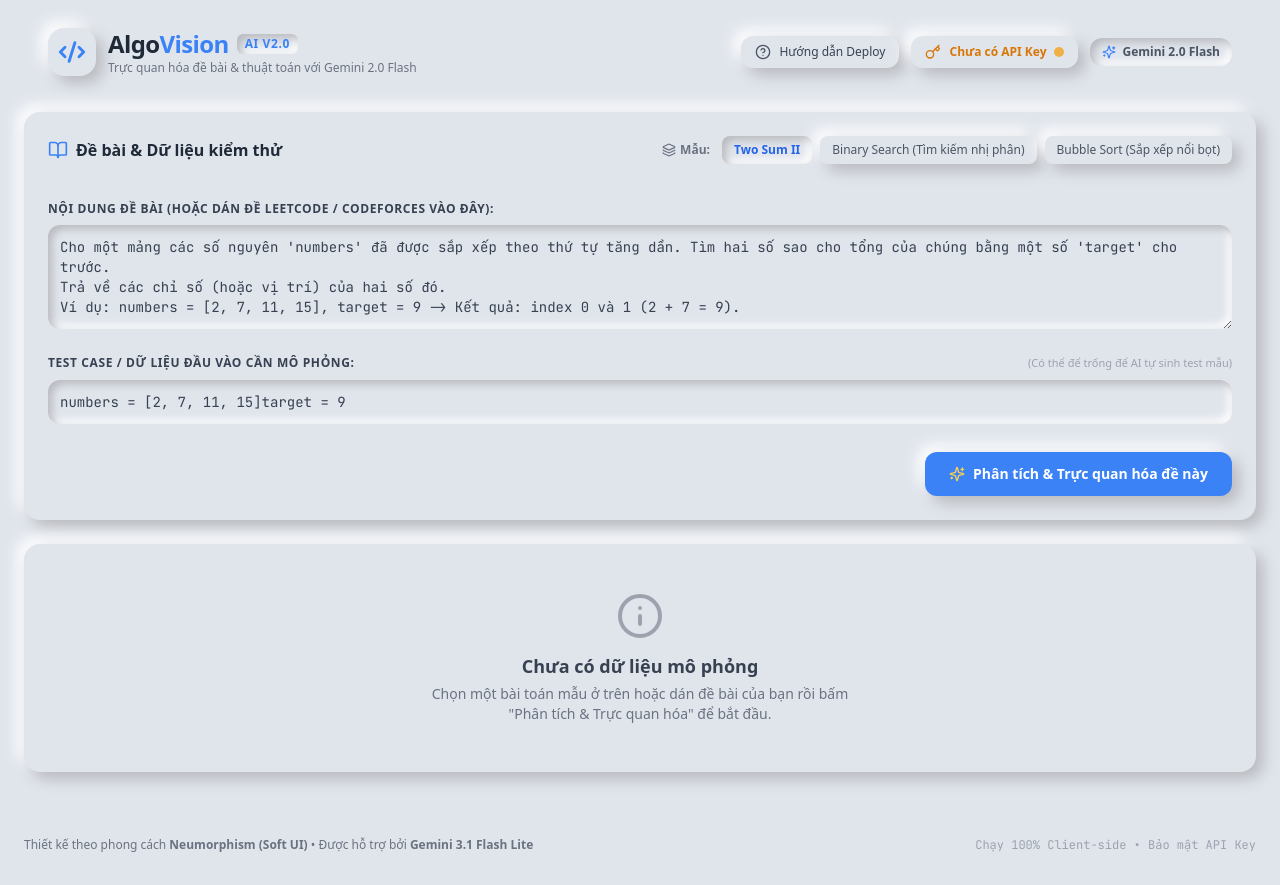
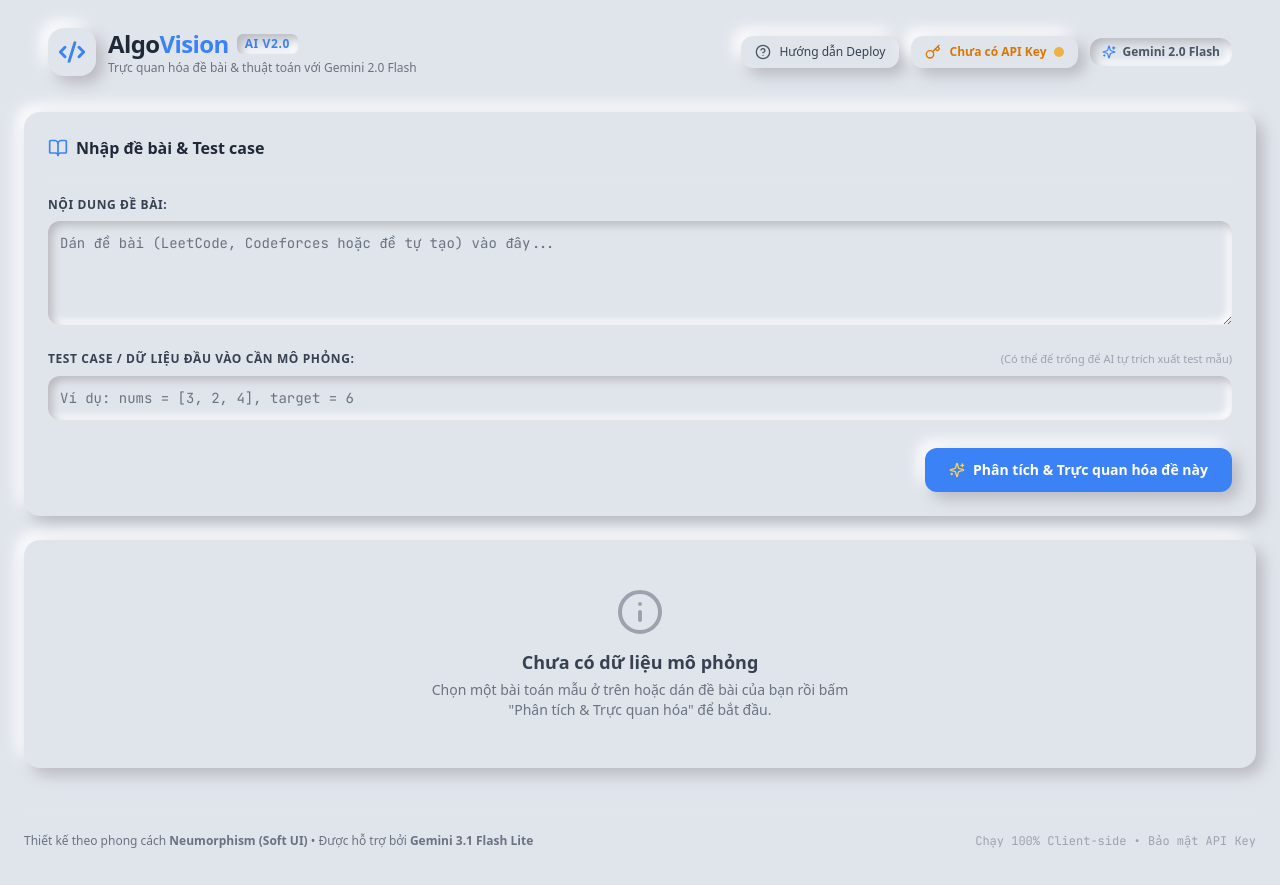
Before and after one commit to Crablegit/AlgoVision, a React (Vite) app: page / in a window 1280 px wide. Built offline with nearby package versions, Linux system fonts and the light colour scheme.

Commit message:
Update ProblemInput.tsx

```diff
--- a/src/components/ProblemInput.tsx
+++ b/src/components/ProblemInput.tsx
@@ -1,10 +1,7 @@
 import React, { useState } from 'react';
-import { Sparkles, PlayCircle, BookOpen, Layers, Loader2, AlertTriangle } from 'lucide-react';
-import { SAMPLE_PROBLEMS } from '../data/sampleProblems';
-import { SampleProblem } from '../types';
+import { Sparkles, BookOpen, Loader2, AlertTriangle } from 'lucide-react';
 
 interface ProblemInputProps {
-  onSelectSample: (sample: SampleProblem) => void;
   onAnalyze: (problemText: string, customInput: string) => Promise<void>;
   isLoading: boolean;
   hasApiKey: boolean;
@@ -12,24 +9,14 @@ interface ProblemInputProps {
 }
 
 export const ProblemInput: React.FC<ProblemInputProps> = ({
-  onSelectSample,
   onAnalyze,
   isLoading,
   hasApiKey,
   onOpenApiKeyModal
 }) => {
-  const [activeSampleId, setActiveSampleId] = useState<string>(SAMPLE_PROBLEMS[0].id);
-  const [problemText, setProblemText] = useState<string>(SAMPLE_PROBLEMS[0].description);
-  const [customInput, setCustomInput] = useState<string>(SAMPLE_PROBLEMS[0].defaultInput);
+  const [problemText, setProblemText] = useState<string>('');
+  const [customInput, setCustomInput] = useState<string>('');
   const [errorMsg, setErrorMsg] = useState<string | null>(null);
-
-  const handleSelectPreset = (sample: SampleProblem) => {
-    setActiveSampleId(sample.id);
-    setProblemText(sample.description);
-    setCustomInput(sample.defaultInput);
-    setErrorMsg(null);
-    onSelectSample(sample);
-  };
 
   const handleAnalyzeClick = async () => {
     if (!hasApiKey) {
@@ -52,73 +39,46 @@ export const ProblemInput: React.FC<ProblemInputProps> = ({
 
   return (
     <div className="w-full neu-card flex flex-col gap-5">
-      {/* Header of card: Preset buttons */}
-      <div className="flex flex-col sm:flex-row items-start sm:items-center justify-between gap-3 border-b border-gray-200/60 pb-4">
+      <div className="flex items-center justify-between border-b border-gray-200/60 pb-4">
         <div className="flex items-center gap-2">
           <BookOpen className="w-5 h-5 text-blue-500" />
-          <h2 className="text-base font-bold text-gray-800">Đề bài & Dữ liệu kiểm thử</h2>
-        </div>
-
-        {/* Preset problem pills */}
-        <div className="flex flex-wrap items-center gap-2">
-          <span className="text-xs font-semibold text-gray-500 mr-1 flex items-center gap-1">
-            <Layers className="w-3.5 h-3.5" /> Mẫu:
-          </span>
-          {SAMPLE_PROBLEMS.map((sample) => (
-            <button
-              key={sample.id}
-              onClick={() => handleSelectPreset(sample)}
-              className={`text-xs px-3 py-1.5 rounded-lg transition-all ${
-                activeSampleId === sample.id
-                  ? 'bg-neu-bg text-blue-600 font-bold shadow-neu-pressed'
-                  : 'bg-neu-bg text-gray-600 font-medium shadow-neu-flat hover:text-gray-900'
-              }`}
-            >
-              {sample.title.split(' - ')[0]}
-            </button>
-          ))}
+          <h2 className="text-base font-bold text-gray-800">Nhập đề bài & Test case</h2>
         </div>
       </div>
 
-      {/* Problem Description Textarea */}
       <div>
         <div className="flex items-center justify-between mb-2">
           <label className="text-xs font-bold text-gray-700 uppercase tracking-wider">
-            Nội dung đề bài (hoặc dán đề LeetCode / Codeforces vào đây):
+            Nội dung đề bài:
           </label>
         </div>
         <textarea
           rows={4}
           value={problemText}
-          onChange={(e) => {
-            setProblemText(e.target.value);
-            setActiveSampleId(''); // Reset preset badge if customized
-          }}
-          placeholder="Ví dụ: Cho một mảng số nguyên nums và một số nguyên target, tìm hai số..."
+          onChange={(e) => setProblemText(e.target.value)}
+          placeholder="Dán đề bài (LeetCode, Codeforces hoặc đề tự tạo) vào đây..."
           className="w-full neu-input text-xs sm:text-sm resize-y leading-relaxed"
         />
       </div>
 
-      {/* Test Case / Custom Input */}
       <div>
         <div className="flex items-center justify-between mb-2">
           <label className="text-xs font-bold text-gray-700 uppercase tracking-wider">
             Test Case / Dữ liệu đầu vào cần mô phỏng:
           </label>
           <span className="text-[11px] text-gray-400 font-medium">
-            (Có thể để trống để AI tự sinh test mẫu)
+            (Có thể để trống để AI tự trích xuất test mẫu)
           </span>
         </div>
         <input
           type="text"
           value={customInput}
           onChange={(e) => setCustomInput(e.target.value)}
-          placeholder="Ví dụ: nums = [2, 7, 11, 15], target = 9"
+          placeholder="Ví dụ: nums = [3, 2, 4], target = 6"
           className="w-full neu-input text-xs sm:text-sm"
         />
       </div>
 
-      {/* Error display */}
       {errorMsg && (
         <div className="p-3 rounded-xl bg-rose-50 border border-rose-200 text-rose-700 text-xs flex items-center gap-2">
           <AlertTriangle className="w-4 h-4 shrink-0 text-rose-500" />
@@ -126,7 +86,6 @@ export const ProblemInput: React.FC<ProblemInputProps> = ({
         </div>
       )}
 
-      {/* Submit Button */}
       <div className="flex items-center justify-end gap-3 pt-2">
         <button
           onClick={handleAnalyzeClick}
@@ -136,7 +95,7 @@ export const ProblemInput: React.FC<ProblemInputProps> = ({
           {isLoading ? (
             <>
               <Loader2 className="w-4 h-4 animate-spin text-white" />
-              <span>Gemini 2.0 Flash đang phân tích đề...</span>
+              <span>Gemini 3.1 Flash Lite đang phân tích đề...</span>
             </>
           ) : (
             <>
```
